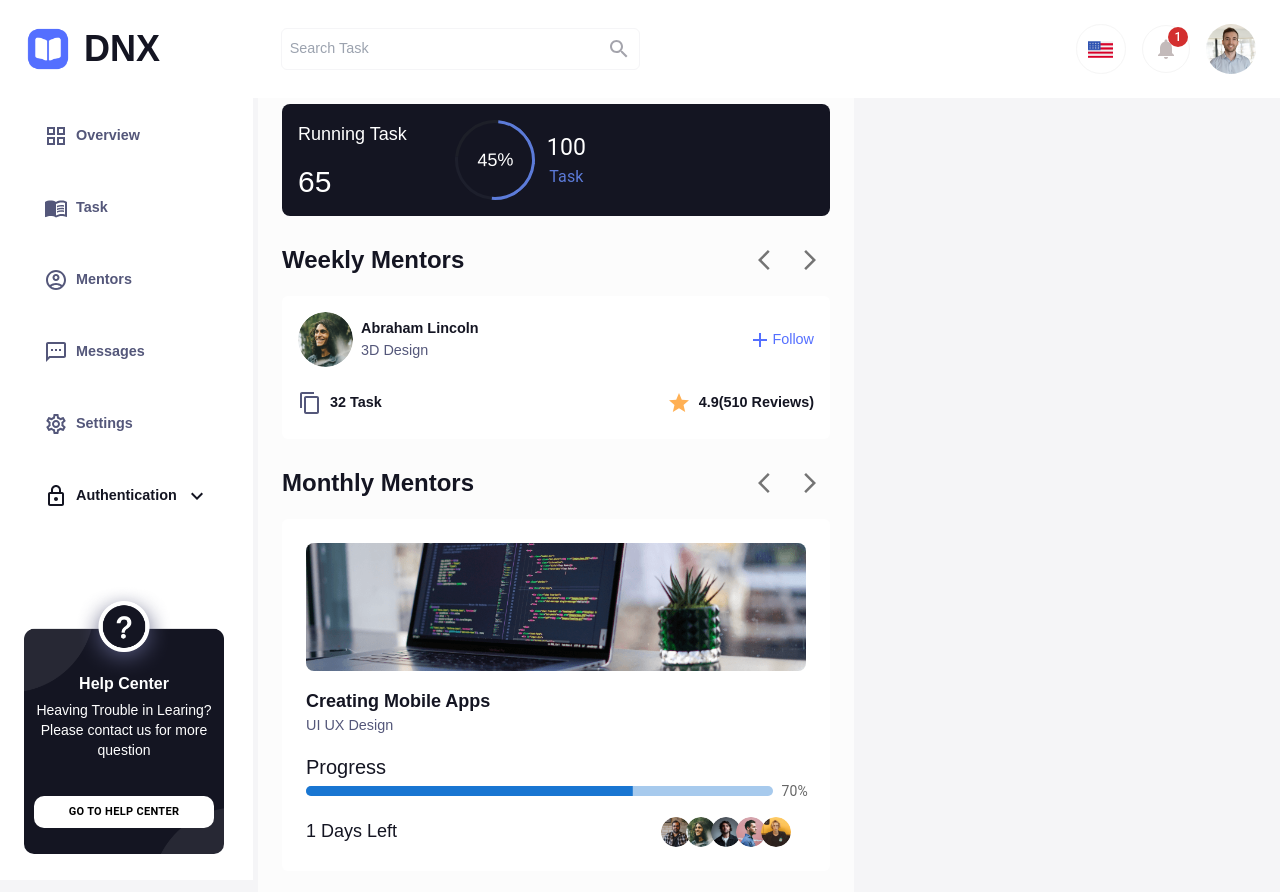
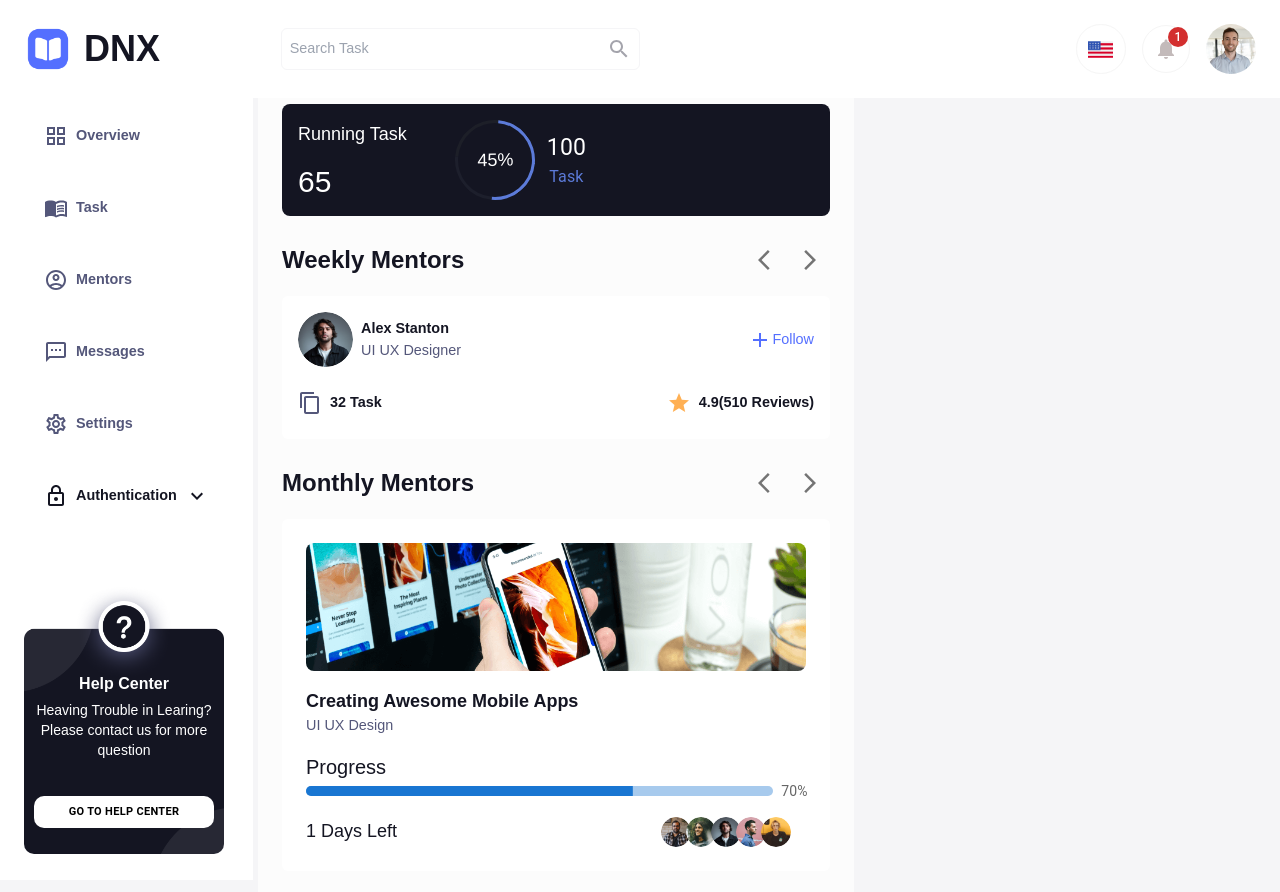
Before and after one commit to AliRaza048/student-Management-App, a React (Create React App) app: page / in a window 1280 px wide. Shown: the top 892 px of the page. Built offline with nearby package versions, Linux system fonts and the light colour scheme.

Commit message:
working on dashboard

```diff
--- /dev/null
+++ b/src/pages/StudentPortal/Overview/components/TaskTable.js
@@ -0,0 +1,16 @@
+import React from "react";
+
+const TaskTable = () => {
+  return (
+    <React.Fragment>
+      <section className=" mb-4 flex justify-between items-center ">
+        <h3 className="text-3xl font-semibold" color="rgb(20, 21, 34)">
+          Task OverView
+        </h3>
+        <div className="flex cursor-pointer"></div>
+      </section>
+    </React.Fragment>
+  );
+};
+
+export default TaskTable;
--- a/src/pages/StudentPortal/Overview/components/UpComingTask.js
+++ b/src/pages/StudentPortal/Overview/components/UpComingTask.js
@@ -4,7 +4,9 @@ import ArrowBackIosIcon from "@mui/icons-material/ArrowBackIos";
 import ArrowForwardIosIcon from "@mui/icons-material/ArrowForwardIos";
 import AccessTimeIcon from "@mui/icons-material/AccessTime";
 import ProgressBar from "./ProgressBar";
-
+import { Navigation, Pagination, Autoplay, A11y } from "swiper/modules";
+import { Swiper, SwiperSlide } from "swiper/react";
+import "swiper/swiper-bundle.css";
 const UpComingTask = () => {
   const monthlyTask = [
     {
@@ -22,31 +24,246 @@ const UpComingTask = () => {
       avatar1: (
         <Avatar
           src={require("../../../../assets/avatar1-BitUNrbl.png")}
-          sx={{ width: "30px", height: "30px", position:"relative", left:"5px", }}
+          sx={{
+            width: "30px",
+            height: "30px",
+            position: "relative",
+            left: "5px",
+          }}
         />
       ),
       avatar2: (
         <Avatar
           src={require("../../../../assets/avatar2-4Zw0wyKV.png")}
-          sx={{ width: "30px", height: "30px", }}
+          sx={{ width: "30px", height: "30px" }}
         />
       ),
       avatar3: (
         <Avatar
           src={require("../../../../assets/avatar3-CQVfZJmL.png")}
-          sx={{ width: "30px", height: "30px", position:"relative", right:"5px", }}
+          sx={{
+            width: "30px",
+            height: "30px",
+            position: "relative",
+            right: "5px",
+          }}
         />
       ),
       avatar4: (
         <Avatar
           src={require("../../../../assets/avatar4-UQqyHlpd.png")}
-          sx={{ width: "30px", height: "30px", position:"relative", right:"10px", }}
+          sx={{
+            width: "30px",
+            height: "30px",
+            position: "relative",
+            right: "10px",
+          }}
         />
       ),
       avatar5: (
         <Avatar
           src={require("../../../../assets/avatar5-Dut-0EdJ.png")}
-          sx={{ width: "30px", height: "30px", position:"relative", right:"15px", }}
+          sx={{
+            width: "30px",
+            height: "30px",
+            position: "relative",
+            right: "15px",
+          }}
+        />
+      ),
+      progressBar: <ProgressBar />,
+      clockIcon: <AccessTimeIcon />,
+    },
+    {
+      id: 2,
+      img: (
+        <img
+          src={require("../../../../assets/thumb5-BQxtNF7l.png")}
+          className="h-32 mb-4 w-full object-cover rounded-lg"
+        />
+      ),
+      title: "Creating Awesome Mobile Apps",
+      lecture: "UI UX Design",
+      progress: "Progress",
+      day: "1 Days Left",
+      avatar1: (
+        <Avatar
+          src={require("../../../../assets/avatar1-BitUNrbl.png")}
+          sx={{
+            width: "30px",
+            height: "30px",
+            position: "relative",
+            left: "5px",
+          }}
+        />
+      ),
+      avatar2: (
+        <Avatar
+          src={require("../../../../assets/avatar2-4Zw0wyKV.png")}
+          sx={{ width: "30px", height: "30px" }}
+        />
+      ),
+      avatar3: (
+        <Avatar
+          src={require("../../../../assets/avatar3-CQVfZJmL.png")}
+          sx={{
+            width: "30px",
+            height: "30px",
+            position: "relative",
+            right: "5px",
+          }}
+        />
+      ),
+      avatar4: (
+        <Avatar
+          src={require("../../../../assets/avatar4-UQqyHlpd.png")}
+          sx={{
+            width: "30px",
+            height: "30px",
+            position: "relative",
+            right: "10px",
+          }}
+        />
+      ),
+      avatar5: (
+        <Avatar
+          src={require("../../../../assets/avatar5-Dut-0EdJ.png")}
+          sx={{
+            width: "30px",
+            height: "30px",
+            position: "relative",
+            right: "15px",
+          }}
+        />
+      ),
+      progressBar: <ProgressBar />,
+      clockIcon: <AccessTimeIcon />,
+    },
+    {
+      id: 3,
+      img: (
+        <img
+          src={require("../../../../assets/thumb6-BSiO-_4j.png")}
+          className="h-32 mb-4 w-full object-cover rounded-lg"
+        />
+      ),
+      title: "Creating Fresh Website",
+      lecture: "Web Developer",
+      progress: "Progress",
+      day: "1 Days Left",
+      avatar1: (
+        <Avatar
+          src={require("../../../../assets/avatar1-BitUNrbl.png")}
+          sx={{
+            width: "30px",
+            height: "30px",
+            position: "relative",
+            left: "5px",
+          }}
+        />
+      ),
+      avatar2: (
+        <Avatar
+          src={require("../../../../assets/avatar2-4Zw0wyKV.png")}
+          sx={{ width: "30px", height: "30px" }}
+        />
+      ),
+      avatar3: (
+        <Avatar
+          src={require("../../../../assets/avatar3-CQVfZJmL.png")}
+          sx={{
+            width: "30px",
+            height: "30px",
+            position: "relative",
+            right: "5px",
+          }}
+        />
+      ),
+      avatar4: (
+        <Avatar
+          src={require("../../../../assets/avatar4-UQqyHlpd.png")}
+          sx={{
+            width: "30px",
+            height: "30px",
+            position: "relative",
+            right: "10px",
+          }}
+        />
+      ),
+      avatar5: (
+        <Avatar
+          src={require("../../../../assets/avatar5-Dut-0EdJ.png")}
+          sx={{
+            width: "30px",
+            height: "30px",
+            position: "relative",
+            right: "15px",
+          }}
+        />
+      ),
+      progressBar: <ProgressBar />,
+      clockIcon: <AccessTimeIcon />,
+    },
+    {
+      id: 43,
+      img: (
+        <img
+          src={require("../../../../assets/thumb7-DB4Fgeph.png")}
+          className="h-32 mb-4 w-full object-cover rounded-lg"
+        />
+      ),
+      title: "Creating Color Palletes",
+      lecture: "UI UX Design",
+      progress: "Progress",
+      day: "1 Days Left",
+      avatar1: (
+        <Avatar
+          src={require("../../../../assets/avatar1-BitUNrbl.png")}
+          sx={{
+            width: "30px",
+            height: "30px",
+            position: "relative",
+            left: "5px",
+          }}
+        />
+      ),
+      avatar2: (
+        <Avatar
+          src={require("../../../../assets/avatar2-4Zw0wyKV.png")}
+          sx={{ width: "30px", height: "30px" }}
+        />
+      ),
+      avatar3: (
+        <Avatar
+          src={require("../../../../assets/avatar3-CQVfZJmL.png")}
+          sx={{
+            width: "30px",
+            height: "30px",
+            position: "relative",
+            right: "5px",
+          }}
+        />
+      ),
+      avatar4: (
+        <Avatar
+          src={require("../../../../assets/avatar4-UQqyHlpd.png")}
+          sx={{
+            width: "30px",
+            height: "30px",
+            position: "relative",
+            right: "10px",
+          }}
+        />
+      ),
+      avatar5: (
+        <Avatar
+          src={require("../../../../assets/avatar5-Dut-0EdJ.png")}
+          sx={{
+            width: "30px",
+            height: "30px",
+            position: "relative",
+            right: "15px",
+          }}
         />
       ),
       progressBar: <ProgressBar />,
@@ -77,7 +294,52 @@ const UpComingTask = () => {
           </IconButton>
         </div>
       </section>
-      {monthlyTask.map((task) => (
+      <Swiper
+        modules={[Navigation, Pagination, A11y, Autoplay]}
+        spaceBetween={10}
+        slidesPerView={1}
+        className="landingPage__container__cardsContainer1__cards"
+        navigation={{
+          prevEl: ".backward__icon2",
+          nextEl: ".forward__icon2",
+        }}
+        autoplay={{
+          delay:3000,
+          pauseOnMouseEnter: true,
+          disableOnInteraction: false,
+        }}
+        loop={true}
+      >
+        {monthlyTask.map((task, index) => (
+          <SwiperSlide key={index}>
+            <section className=" mb-6 rounded-lg flex w-full">
+              <aside className="p-6 w-full overview__activity__mentors rounded-md">
+                {task.img}
+                <h1 className="text-lg font-semibold">{task.title}</h1>
+                <h1
+                  style={{ color: "rgb(84, 87, 122)" }}
+                  className="text-md  mb-4"
+                >
+                  {task.lecture}
+                </h1>
+                <h1 className="text-xl font-medium">{task.progress}</h1>
+                {task.progressBar}
+                <div className="flex justify-between mt-4">
+                  <h1 className="text-lg">{task.day}</h1>
+                  <div className="flex  ">
+                    {task.avatar1}
+                    {task.avatar2}
+                    {task.avatar3}
+                    {task.avatar4}
+                    {task.avatar5}
+                  </div>
+                </div>
+              </aside>
+            </section>
+          </SwiperSlide>
+        ))}
+      </Swiper>
+      {/* {monthlyTask.map((task) => (
         <section className=" mb-6 rounded-lg flex w-full">
           <aside className="p-6 w-full overview__activity__mentors rounded-md">
             {task.img}
@@ -99,7 +361,7 @@ const UpComingTask = () => {
             </div>
           </aside>
         </section>
-      ))}
+      ))} */}
     </React.Fragment>
   );
 };
```
